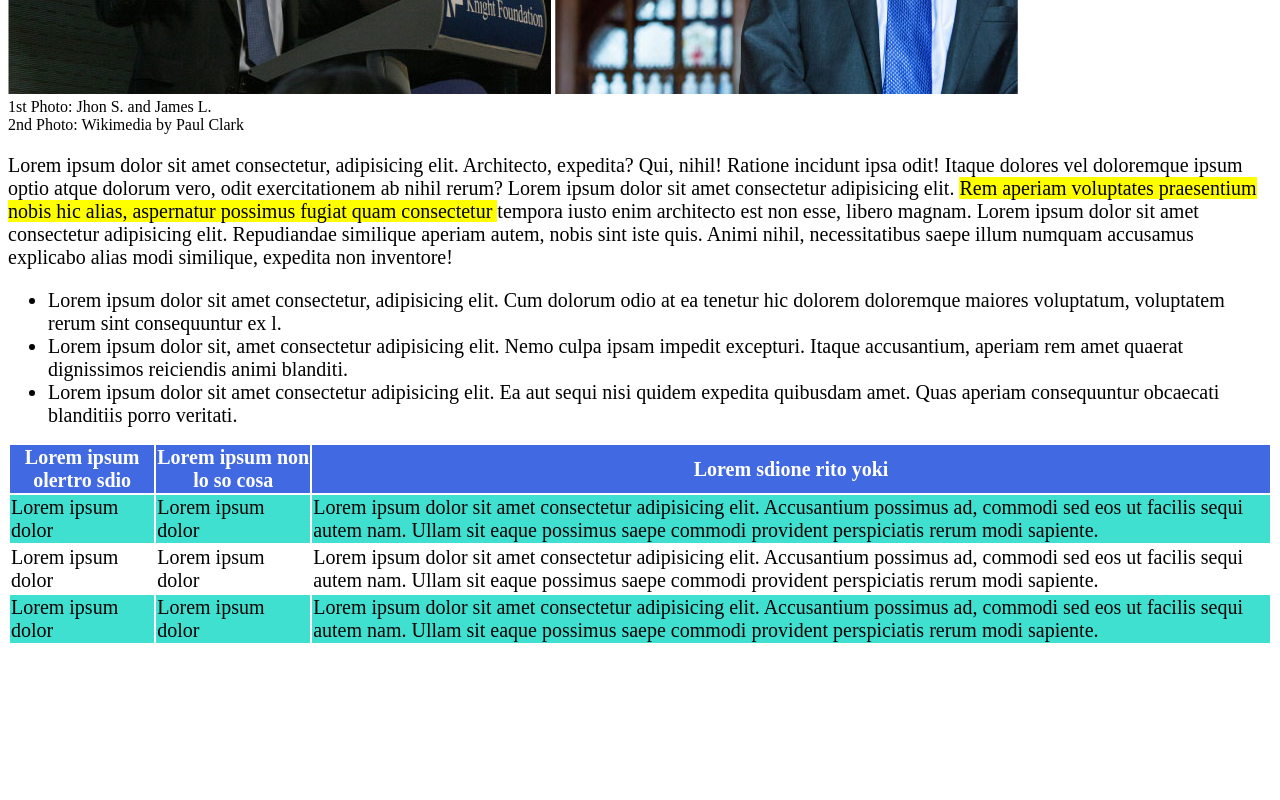
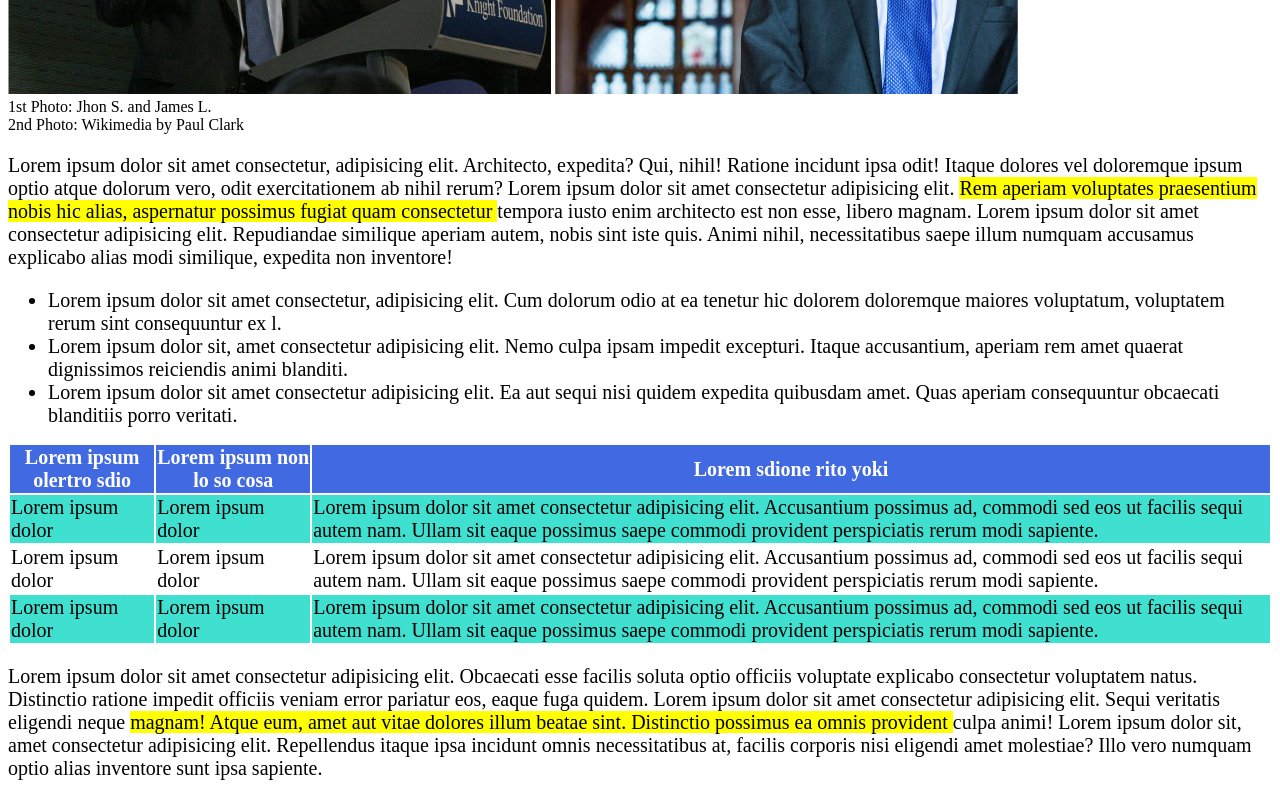
Before and after one commit to camillapalombi/html-css-booleaner, a plain HTML site: page index.html in a window 1280 px wide. Shown: the part 827-1627 px from the top of the page. Before the commit the page ends 1480 px from the top, so only its background shows below. Drawn offline with Linux system fonts and the light colour scheme.

Commit message:
QUINTA SEZIONE CONCLUSA

```diff
--- a/index.html
+++ b/index.html
@@ -66,6 +66,10 @@
                 </tbody>
             </table>
         </section>
+        <!--QUINTA SEZIONE:-->
+        <section>
+            <p> Lorem ipsum dolor sit amet consectetur adipisicing elit. Obcaecati esse facilis soluta optio officiis voluptate explicabo consectetur voluptatem natus. Distinctio ratione impedit officiis veniam error pariatur eos, eaque fuga quidem. Lorem ipsum dolor sit amet consectetur adipisicing elit. Sequi veritatis eligendi neque  <span class="evidenziato"> magnam! Atque eum, amet aut vitae dolores illum beatae sint. Distinctio possimus ea omnis provident </span> culpa animi! Lorem ipsum dolor sit, amet consectetur adipisicing elit. Repellendus itaque ipsa incidunt omnis necessitatibus at, facilis corporis nisi eligendi amet molestiae? Illo vero numquam optio alias inventore sunt ipsa sapiente.</p>
+        </section>
 
 
 
```
